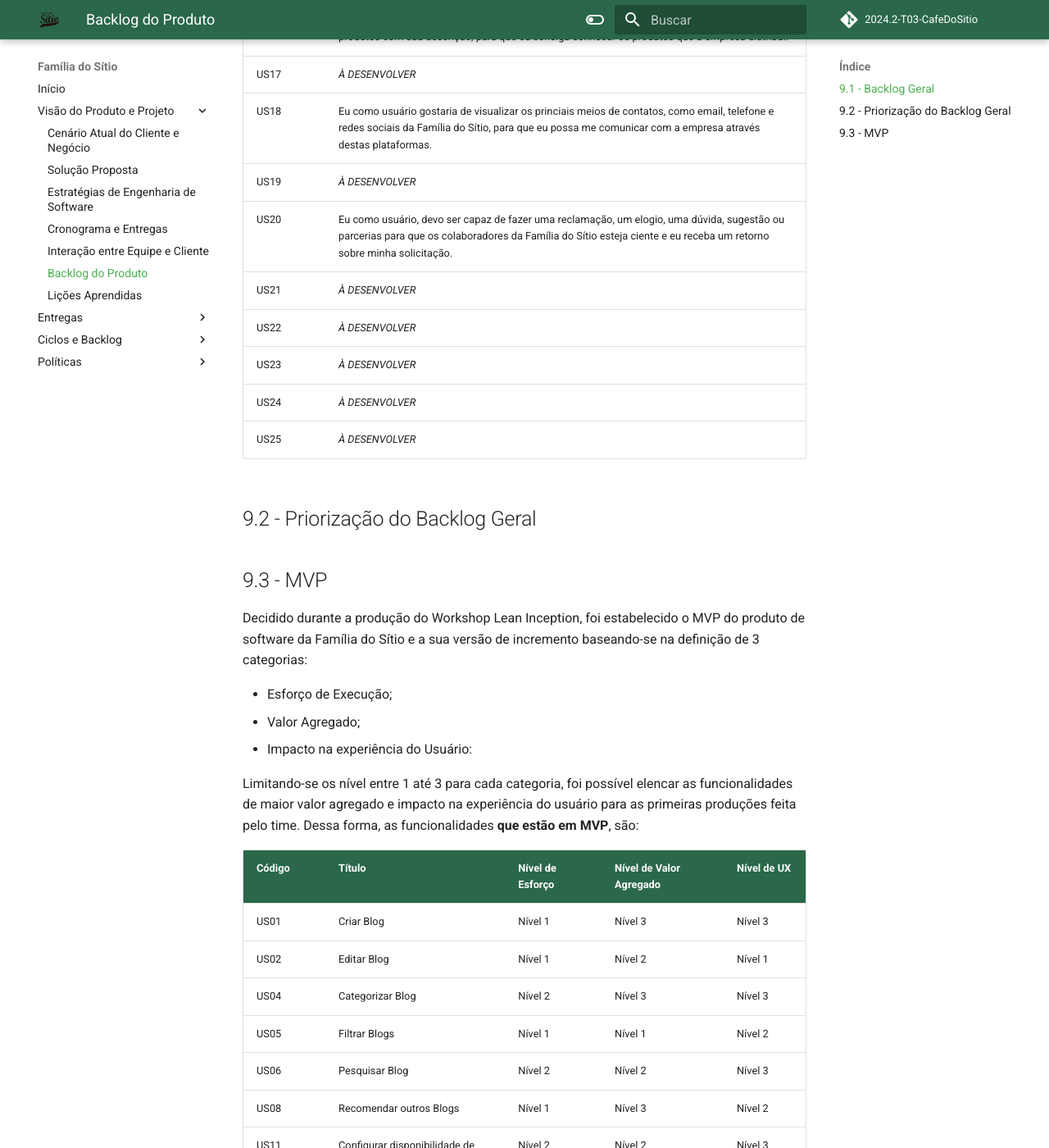
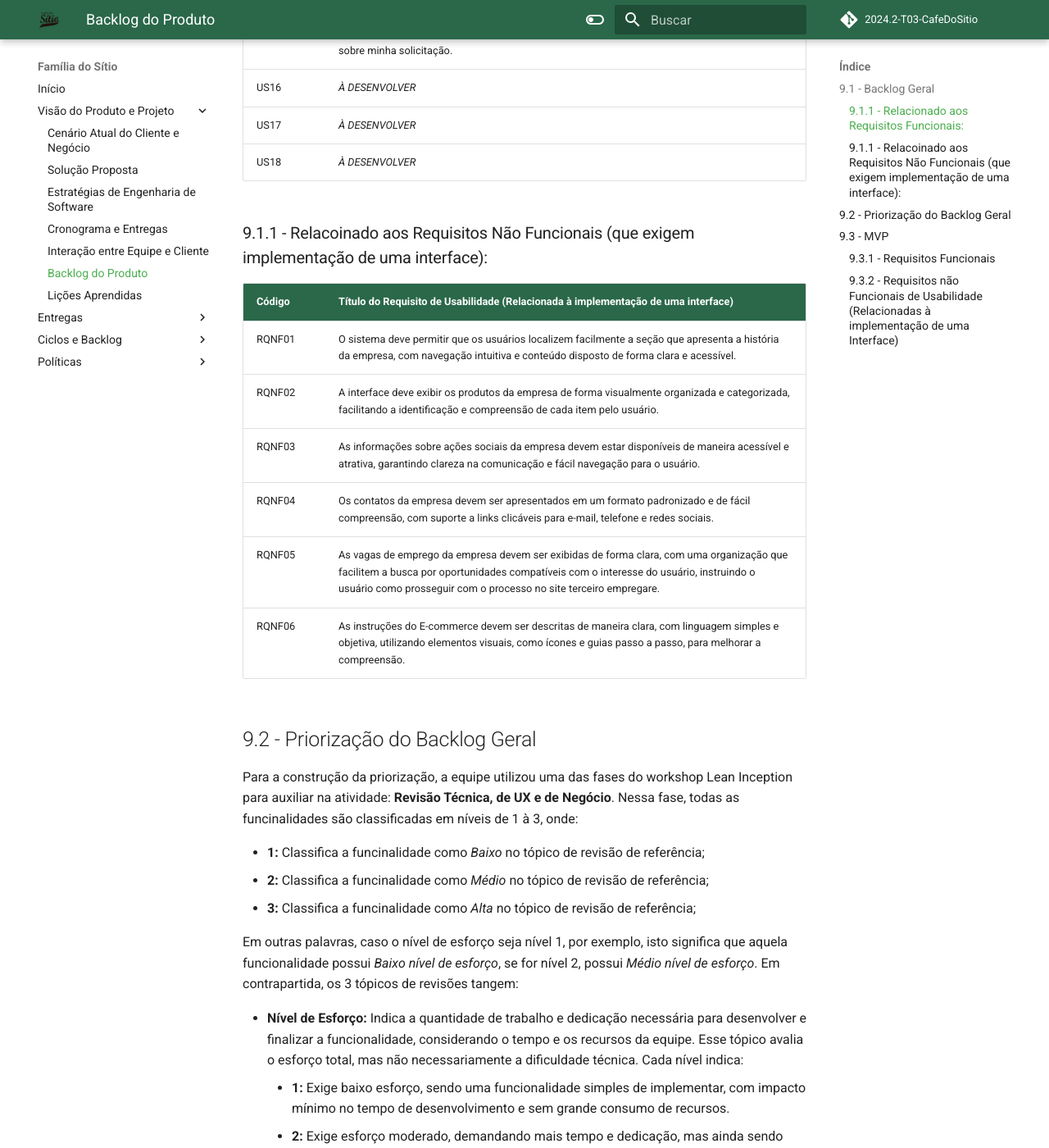
Before and after one commit to mdsreq-fga-unb/2024.2-T03-CafeDoSitio, an MkDocs documentation site: the page built from docs/sections/2-docPage/9-backlogDeProduto.md, in a window 1280 px wide and 1400 px high, scrolled down 1398 px. Shown: the whole window at 82% size. Built offline with MkDocs 1.6.1 and Material for MkDocs 9.7.7, drawn with Linux system fonts in a browser that asks for light colours; comment, search, counter and statistics services are not loaded; some of the changed text lies outside the part shown.

Commit message:
docs: adicinando novos topicos

```diff
--- a/docs/sections/2-docPage/9-backlogDeProduto.md
+++ b/docs/sections/2-docPage/9-backlogDeProduto.md
@@ -6,6 +6,7 @@
 
 Essa configuração da logística de escrita das histórias de usuários se justifica pelo fato do processo de engenharia selecionada pela equipe: ScrumXP, conforme descrito na seção de [Estratégias de Engenharia de Software](./3-estrategiasEngSoftware.md). Em resumo, os Requisitos Funcionais são detalhados com mais profundidade durante a fase de Sprint Planning, momento em que as histórias de usuário são escritas no formato _"Eu como (agente), gostaria de (ação), para que (agregação de valor)"_.
 
+### 9.1.1 - Relacionado aos Requisitos Funcionais:
 Código | User Story
 ------ | ----------------------------------------------------
 US01   | Eu como usuário devo ser capaz desenvolver um conteúdo, com permissão à formatação de texto avançados e inserição imagens para que seja publicado como blog no site da Família do Sítio.
@@ -22,50 +23,109 @@
 US12   | _À DESENVOLVER_
 US13   | _À DESENVOLVER_
 US14   | _À DESENVOLVER_
-US15   | Eu como usuário gostaria de visualizar os valores, missão e visão, além de sua história em forma de timeline para que eu possa conhecer com mais detalhes acerca da empresa.
-US16   | Eu como usuário gostaria de visualizar toda a linha de produtos por categorias de tipos de produtos com sua descrição, para que eu consiga conhecer os produtos que a empresa distribui.
+US15   | Eu como usuário, devo ser capaz de fazer uma reclamação, um elogio, uma dúvida, sugestão ou parcerias para que os colaboradores da Família do Sítio esteja ciente e eu receba um retorno sobre minha solicitação.
+US16   | _À DESENVOLVER_
 US17   | _À DESENVOLVER_
-US18   | Eu como usuário gostaria de visualizar os princiais meios de contatos, como email, telefone e redes sociais da Família do Sítio, para que eu possa me comunicar com a empresa através destas plataformas.
-US19   | _À DESENVOLVER_
-US20   | Eu como usuário, devo ser capaz de fazer uma reclamação, um elogio, uma dúvida, sugestão ou parcerias para que os colaboradores da Família do Sítio esteja ciente e eu receba um retorno sobre minha solicitação.
-US21   | _À DESENVOLVER_
-US22   | _À DESENVOLVER_
-US23   | _À DESENVOLVER_
-US24   | _À DESENVOLVER_
-US25   | _À DESENVOLVER_
+US18   | _À DESENVOLVER_
+
+### 9.1.1 - Relacoinado aos Requisitos Não Funcionais (que exigem implementação de uma interface):
+Código | Título do Requisito de Usabilidade (Relacionada à implementação de uma interface)
+------ | ----------------------------------------------------
+RQNF01 | O sistema deve permitir que os usuários localizem facilmente a seção que apresenta a história da empresa, com navegação intuitiva e conteúdo disposto de forma clara e acessível.
+RQNF02 | A interface deve exibir os produtos da empresa de forma visualmente organizada e categorizada, facilitando a identificação e compreensão de cada item pelo usuário.
+RQNF03 | As informações sobre ações sociais da empresa devem estar disponíveis de maneira acessível e atrativa, garantindo clareza na comunicação e fácil navegação para o usuário.
+RQNF04 | Os contatos da empresa devem ser apresentados em um formato padronizado e de fácil compreensão, com suporte a links clicáveis para e-mail, telefone e redes sociais.
+RQNF05 | As vagas de emprego da empresa devem ser exibidas de forma clara, com uma organização que facilitem a busca por oportunidades compatíveis com o interesse do usuário, instruindo o usuário como prosseguir com o processo no site terceiro empregare.
+RQNF06 | As instruções do E-commerce devem ser descritas de maneira clara, com linguagem simples e objetiva, utilizando elementos visuais, como ícones e guias passo a passo, para melhorar a compreensão.
 
 ## 9.2 - Priorização do Backlog Geral
 
+Para a construção da priorização, a equipe utilizou uma das fases do workshop Lean Inception para auxiliar na atividade: **Revisão Técnica, de UX e de Negócio**. Nessa fase, todas as funcinalidades são classificadas em níveis de 1 à 3, onde:
+
+- **1:** Classifica a funcinalidade como _Baixo_ no tópico de revisão de referência;
+- **2:** Classifica a funcinalidade como _Médio_ no tópico de revisão de referência;
+- **3:** Classifica a funcinalidade como _Alta_ no tópico de revisão de referência;
+
+Em outras palavras, caso o nível de esforço seja nível 1, por exemplo, isto significa que aquela funcionalidade possui _Baixo nível de esforço_, se for nível 2, possui _Médio nível de esforço_. Em contrapartida, os 3 tópicos de revisões tangem:
+
+- **Nível de Esforço:** Indica a quantidade de trabalho e dedicação necessária para desenvolver e finalizar a funcionalidade, considerando o tempo e os recursos da equipe. Esse tópico avalia o esforço total, mas não necessariamente a dificuldade técnica. Cada nível indica:
+    - **1:** Exige baixo esforço, sendo uma funcionalidade simples de implementar, com impacto mínimo no tempo de desenvolvimento e sem grande consumo de recursos.
+    - **2:** Exige esforço moderado, demandando mais tempo e dedicação, mas ainda sendo possível dentro do escopo regular do time.
+    - **3:** Exige alto esforço, representando uma funcionalidade que pode consumir grande parte dos recursos e do tempo disponíveis, exigindo maior planejamento e execução detalhada.
+
+<br>
+
+- **Nível de Valor Agregado:** Indica o quanto a funcionalidade agrega valor ao produto ou serviço final, considerando os benefícios que trará para os usuários ou para o alcance dos objetivos estratégicos do negócio. Cada nível indica:
+    - **1:** Agrega baixo valor ao produto, sendo um requisito que não gera grande impacto para os usuários ou para os objetivos estratégicos.
+    - **2:** Agrega valor médio ao produto, contribuindo moderadamente para a satisfação dos usuários ou objetivos do negócio.
+    - **3:** Agrega alto valor, sendo essencial para o sucesso do produto e trazendo impacto significativo para os usuários ou para o negócio.
+
+<br>
+
+- **Nível de User Experience:** Indica o impacto da funcionalidade na experiência do usuário, considerando aspectos como facilidade de uso, acessibilidade, design intuitivo e satisfação ao interagir com o sistema. Cada nível indica:
+    - **1:** Oferece uma experiência básica ou pouco impactante, com uma interface funcional, mas sem refinamento ou diferenciação significativa para o usuário.
+    - **2:** Oferece uma experiência moderadamente impactante, com boa usabilidade e design que atende às expectativas gerais do usuário.
+    - **3:** Oferece uma experiência altamente impactante, proporcionando uma interação satisfatória, agregando grande valor ao produto.
+
+Os requisitos em sua devida priorização é:
+
+Código | Nível de Esforço           | Nível de Valor Agregado           | Nível de UX | Prioridade
+------ | -------------------------  | --------------------------------- | ----------- | ----------
+US01   | Nível 1                    | Nível 3                           | Nível 3     |
+US02   | Nível 1                    | Nível 2                           | Nível 1     |
+US03   | Nível 2                    | Nível 1                           | Nível 2     |
+US04   | Nível 2                    | Nível 3                           | Nível 3     |
+US05   | Nível 1                    | Nível 1                           | Nível 2     |
+US06   | Nível 2                    | Nível 2                           | Nível 3     |
+US07   | Nível 2                    | Nível 1                           | Nível 2     |
+US08   | Nível 1                    | Nível 3                           | Nível 2     |
+US09   | Nível 1                    | Nível 2                           | Nível 2     |
+US10   | Nível 1                    | Nível 2                           | Nível 2     |
+US11   | Nível 2                    | Nível 2                           | Nível 3     |
+US12   | Nível 3                    | Nível 2                           | Nível 3     |
+US13   | Nível 1                    | Nível 2                           | Nível 3     |
+US14   | Nível 2                    | Nível 3                           | Nível 3     |
+US15   | Nível 2                    | Nível 3                           | Nível 3     |
+US16   | Nível 2                    | Nível 3                           | Nível 2     |
+US17   | Nível 3                    | Nível 3                           | Nível 3     |
+US18   | Nível 2                    | Nível 1                           | Nível 2     |
+
 ## 9.3 - MVP
 
-Decidido durante a produção do Workshop Lean Inception, foi estabelecido o MVP do produto de software da Família do Sítio e a sua versão de incremento baseando-se na definição de 3 categorias:
+Decidido durante a produção do Workshop Lean Inception, foi estabelecido o MVP do produto de software da Família do Sítio e a sua versão de incremento baseando-se na definição de 3 categorias, como dito na seção anterior:
 
 - Esforço de Execução;
 - Valor Agregado;
 - Impacto na experiência do Usuário:
 
-Limitando-se os nível entre 1 até 3 para cada categoria, foi possível elencar as funcionalidades de maior valor agregado e impacto na experiência do usuário para as primeiras produções feita pelo time. Dessa forma, as funcionalidades **que estão em MVP**, são:
+Com esta técnica, foi possível elencar as funcionalidades de maior valor agregado e impacto na experiência do usuário para as primeiras produções feita pelo time. Dessa forma, as funcionalidades **que estão em MVP**, são:
 
-Código | Título                                | Nível de Esforço           | Nível de Valor Agregado           | Nível de UX
------- | ------------------------------------- | -------------------------  | --------------------------------- | -----------
-US01   | Criar Blog                            | Nível 1                    | Nível 3                           | Nível 3
-US02   | Editar Blog                           | Nível 1                    | Nível 2                           | Nível 1
-US04   | Categorizar Blog                      | Nível 2                    | Nível 3                           | Nível 3
-US05   | Filtrar Blogs                         | Nível 1                    | Nível 1                           | Nível 2
-US06   | Pesquisar Blog                        | Nível 2                    | Nível 2                           | Nível 3
-US08   | Recomendar outros Blogs               | Nível 1                    | Nível 3                           | Nível 2
-US11   | Configurar disponibilidade de Visita  | Nível 2                    | Nível 2                           | Nível 3
-US13   | Emitir certificado de Visita          | Nível 1                    | Nível 2                           | Nível 3
-US14   | Agendar Visita Presencial             | Nível 2                    | Nível 3                           | Nível 3
-US15   | Conhecer história da Empresa          | Nível 1                    | Nível 3                           | Nível 2
-US16   | Conhecer produtos da Empresa          | Nível 1                    | Nível 3                           | Nível 3
-US17   | Conhecer Ações Sociais da Empresa     | Nível 1                    | Nível 3                           | Nível 1
-US18   | Consultar contatos da Empresa         | Nível 1                    | Nível 3                           | Nível 3
-US19   | Consultar vagas de empresa da Empresa | Nível 1                    | Nível 3                           | Nível 2
-US20   | Realizar SAC                          | Nível 2                    | Nível 3                           | Nível 3
-US21   | Consultar detalhes do E-Commerce      | Nível 1                    | Nível 3                           | Nível 3
-US22   | Notificar setores Ideais              | Nível 2                    | Nível 3                           | Nível 2
-US23   | Localizar Produtos                    | Nível 3                    | Nível 3                           | Nível 3
+### 9.3.1 - Requisitos Funcionais
+Código | Nível de Esforço           | Nível de Valor Agregado           | Nível de UX
+------ | -------------------------  | --------------------------------- | -----------
+US01   | Nível 1                    | Nível 3                           | Nível 3
+US02   | Nível 1                    | Nível 2                           | Nível 1
+US04   | Nível 2                    | Nível 3                           | Nível 3
+US05   | Nível 1                    | Nível 1                           | Nível 2
+US06   | Nível 2                    | Nível 2                           | Nível 3
+US08   | Nível 1                    | Nível 3                           | Nível 2
+US11   | Nível 2                    | Nível 2                           | Nível 3
+US13   | Nível 1                    | Nível 2                           | Nível 3
+US14   | Nível 2                    | Nível 3                           | Nível 3
+US15   | Nível 2                    | Nível 3                           | Nível 3
+US16   | Nível 2                    | Nível 3                           | Nível 2
+US17   | Nível 3                    | Nível 3                           | Nível 3
+
+### 9.3.2 - Requisitos não Funcionais de Usabilidade (Relacionadas à implementação de uma Interface)
+Código   | Nível de Esforço         | Nível de Valor Agregado           | Nível de UX
+-------- | -----------------------  | --------------------------------- | -----------
+RQNF01   | Nível 1                  | Nível 3                           | Nível 2
+RQNF02   | Nível 1                  | Nível 3                           | Nível 3
+RQNF03   | Nível 1                  | Nível 3                           | Nível 1
+RQNF04   | Nível 1                  | Nível 3                           | Nível 3
+RQNF05   | Nível 1                  | Nível 3                           | Nível 2
+RQNF06   | Nível 1                  | Nível 3                           | Nível 3
+
 
 # Referências Bibliográficas:
 
@@ -77,3 +137,4 @@
 | Data | Versão | Descrição | Autor | Revisores |
 |---- | ------ | --------- | ----- | --------- |
 | 03/12/24 | 1.0 | Criação do documento | Daniel Rodrigues | DEFINIR AQUI
+| 06/12/24 | 1.1 | Desenvolvimento de novos tópicos | Daniel Rodrigues | DEFINIR AQUI
```
